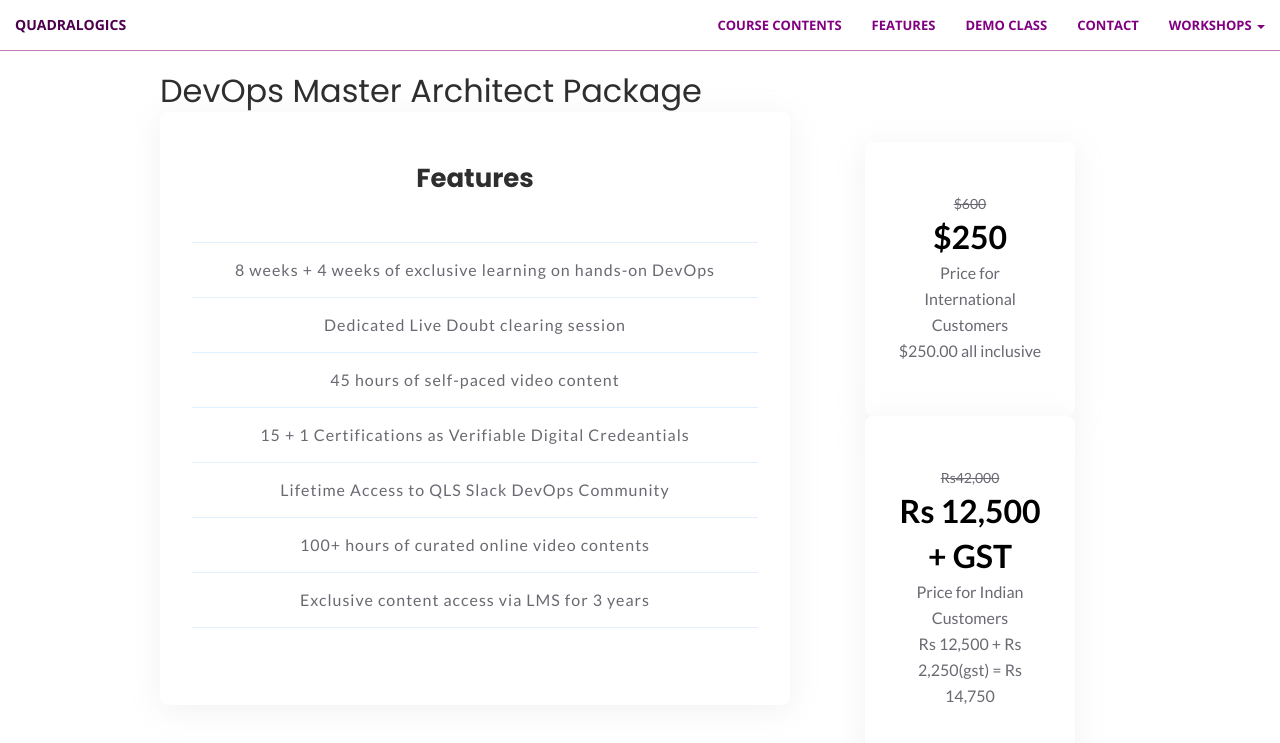
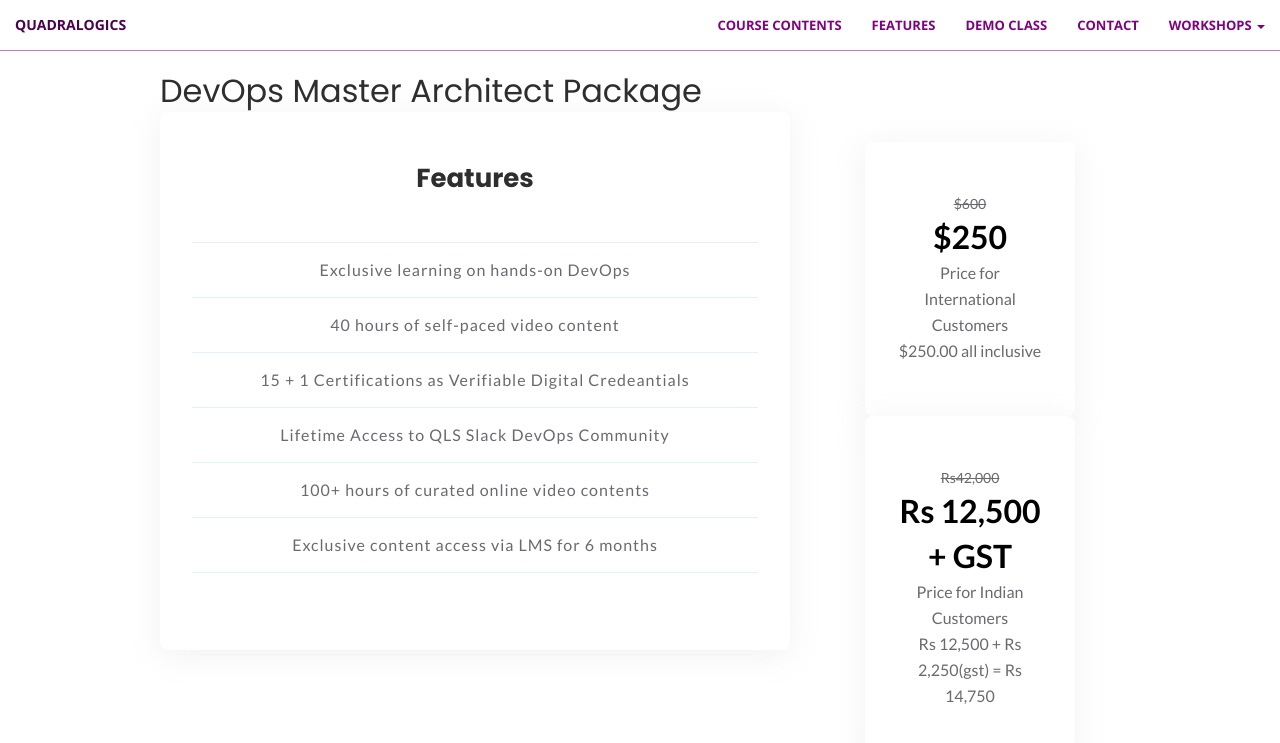
Before and after one commit to QuadraLogics/QuadraLogics.github.io, a Jekyll site: the page built from _training/DevOpsMasterArchitect.md, in a window 1280 px wide and 900 px high, scrolled down 4042 px. Shown: the top 743 px of the window. Built offline with Jekyll 4.4.1, drawn with Linux system fonts in a browser that asks for light colours; nearby versions of some CDN libraries; comment, search, counter and statistics services are not loaded.

Commit message:
updated features

```diff
--- a/_includes/pricingForm.html
+++ b/_includes/pricingForm.html
@@ -19,15 +19,14 @@
             <ul class="pricing-features">
 
 
-              <li class="pricing-features-item">8 weeks + 4 weeks of exclusive learning on hands-on DevOps
+              <li class="pricing-features-item">Exclusive learning on hands-on DevOps
               </li>
-              <li class="pricing-features-item">Dedicated Live Doubt clearing session </li>
-              <li class="pricing-features-item"> 45 hours of self-paced video content </li>
+              <li class="pricing-features-item"> 40 hours of self-paced video content </li>
               <li class="pricing-features-item"> 15 + 1 Certifications as Verifiable Digital Credeantials </li>
               <li class="pricing-features-item"> Lifetime Access to QLS Slack DevOps Community</li>
 
               <li class="pricing-features-item"> 100+ hours of curated online video contents</li>
-              <li class="pricing-features-item"> Exclusive content access via LMS for 3 years
+              <li class="pricing-features-item"> Exclusive content access via LMS for 6 months
               </li>
 
 
```
